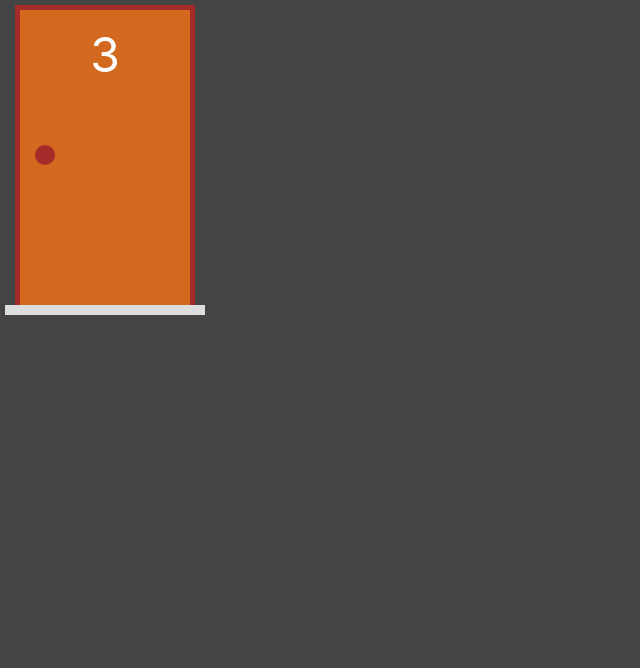
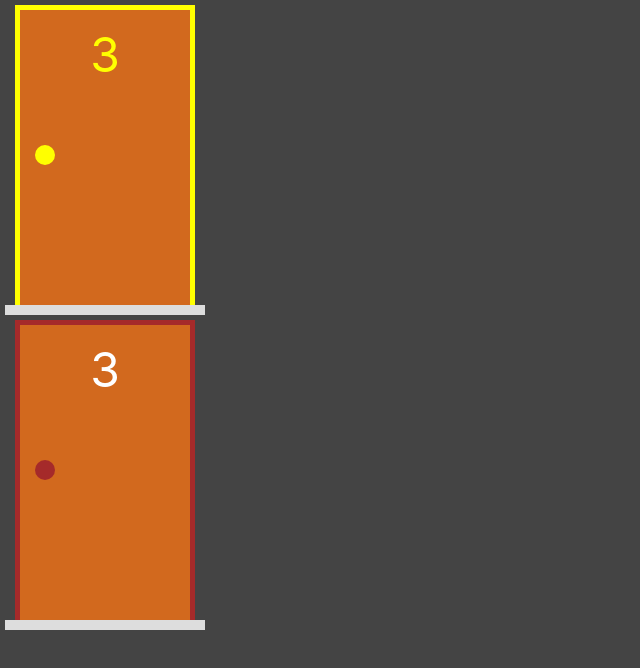
Before and after one commit to matheus-hoq/monty-hall-problem, a Next.js app: page / in a window 1280 px wide. Shown: the top 668 px of the page, without its empty margins (0-640 px from the left). Built offline with nearby package versions, Linux system fonts and the light colour scheme.

Commit message:
selected doors style

```diff
--- a/components/Door.jsx
+++ b/components/Door.jsx
@@ -1,9 +1,11 @@
 import styles from "../styles/Door.module.css"
 
 export default function Porta (props) {
+    const selected = props.selected ? styles.selected : ''
+
     return (
         <div className={styles.area}>
-            <div className={styles.frame}>
+            <div className={`${styles.frame} ${selected}`}>
                 <div className={styles.door}>
                     <div className={styles.number}>3</div>
                     <div className={styles.knob}></div>
--- a/pages/index.jsx
+++ b/pages/index.jsx
@@ -4,6 +4,7 @@
 export default function Home() {
   return (
     <div>
+      <Door selected/>
       <Door />
     </div>
   )
--- a/styles/Door.module.css
+++ b/styles/Door.module.css
@@ -45,3 +45,17 @@
     width: 100%;
     background-color: #ddd;
 }
+
+.selected {
+    border-left: 5px solid yellow;
+    border-top: 5px solid yellow;
+    border-right: 5px solid yellow;
+}
+
+.selected .number{
+    color: yellow;
+}
+
+.selected .knob{
+    background-color: yellow;
+}
```
